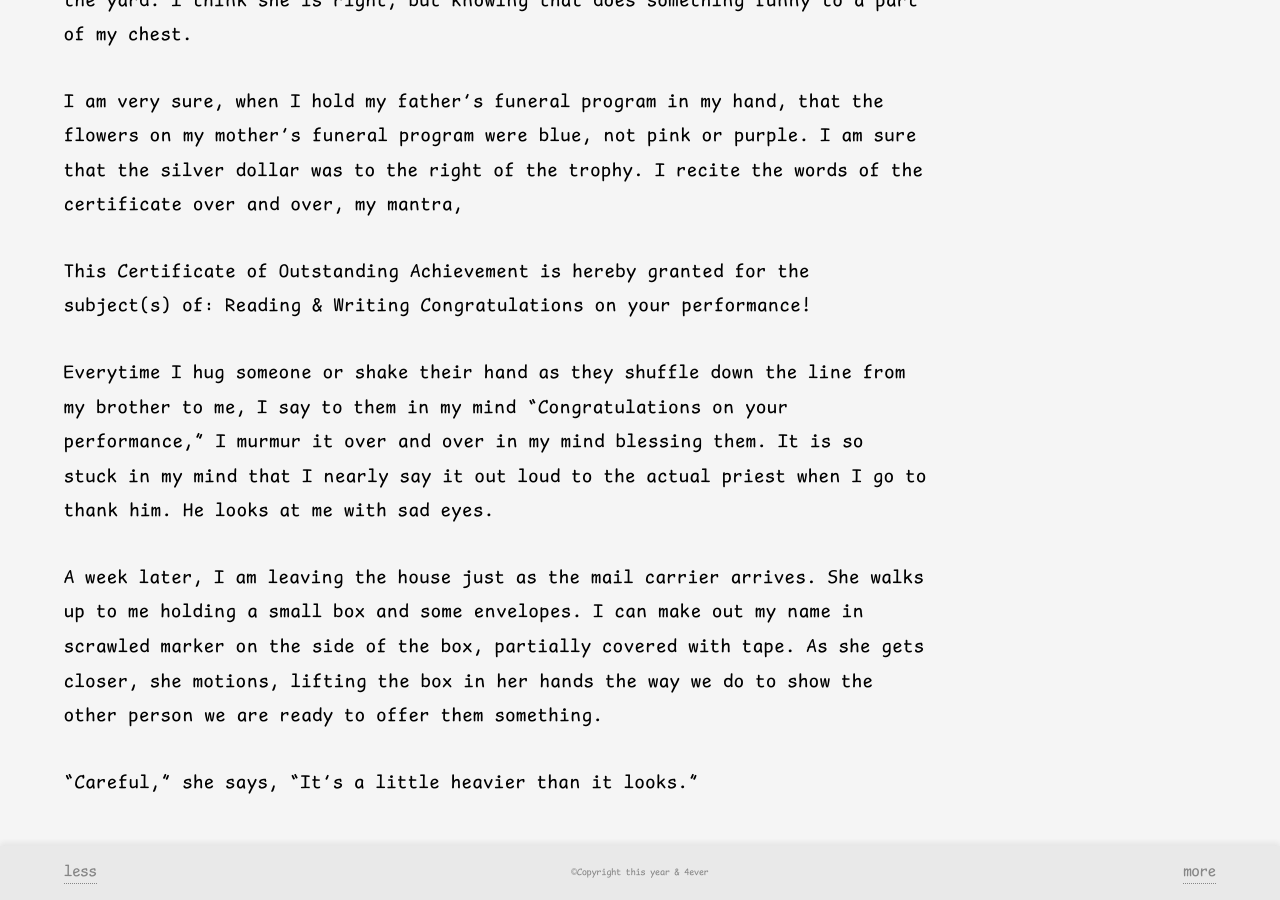
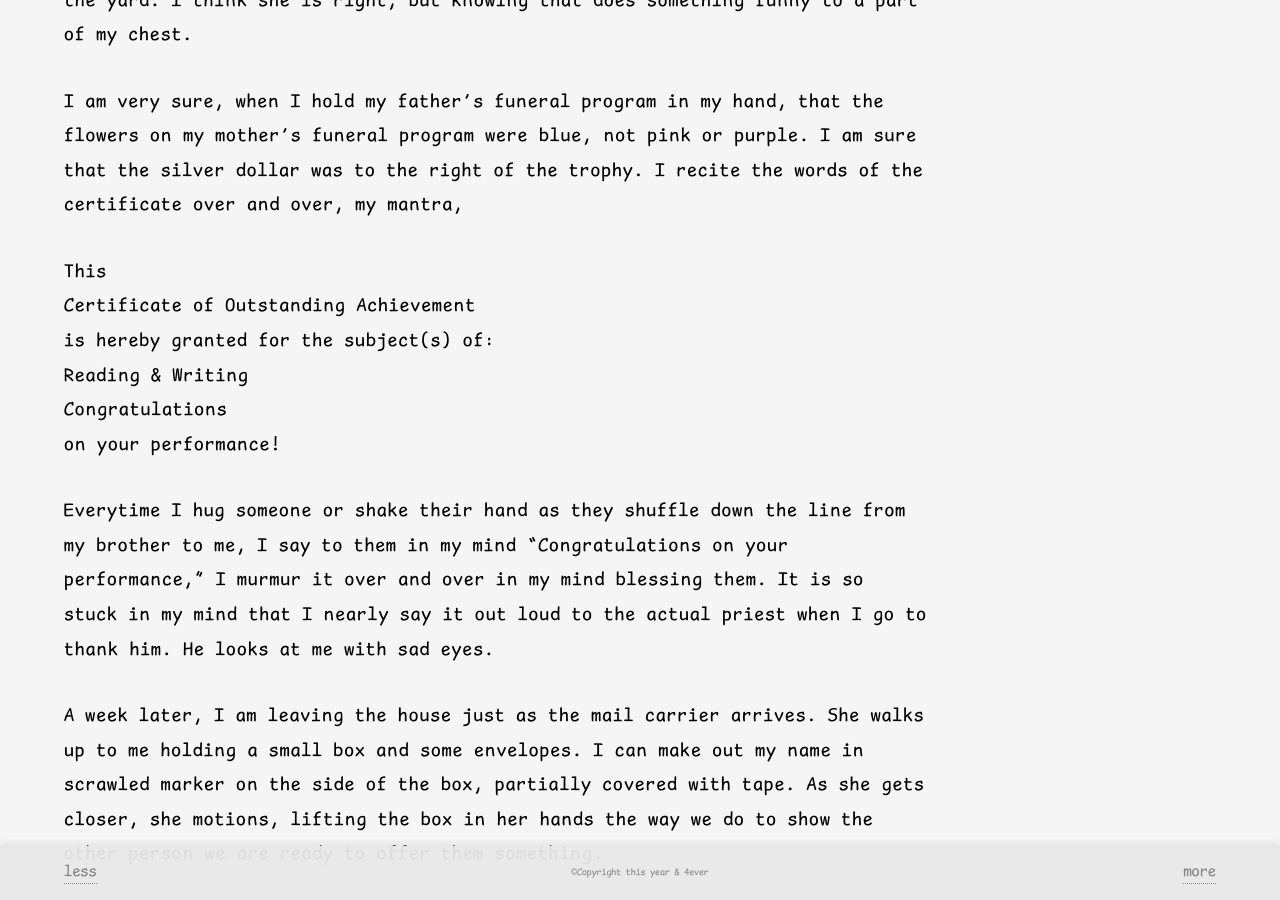
Before and after one commit to shannpersand/deepdeepdeep.space, a Jekyll site: the page built from _particles/thebrasstiger.md, in a window 1280 px wide and 900 px high, scrolled down 3602 px. Built offline with Jekyll 4.4.1, drawn with Linux system fonts in a browser that asks for light colours.

```diff
--- a/_particles/thebrasstiger.md
+++ b/_particles/thebrasstiger.md
@@ -32,12 +32,12 @@ Sometimes, when I visit my father and step-mother for holidays I go looking for
 
 I am very sure, when I hold my father's funeral program in my hand, that the flowers on my mother's funeral program were blue, not pink or purple. I am sure that the silver dollar was to the right of the trophy. I recite the words of the certificate over and over, my mantra,
 
-This
-Certificate of Outstanding Achievement
-is hereby granted for the subject(s) of:
-Reading & Writing
-Congratulations
-on your performance!
+This<br/>
+Certificate of Outstanding Achievement<br/>
+is hereby granted for the subject(s) of:<br/>
+Reading & Writing<br/>
+Congratulations<br/>
+on your performance!<br/>
 
 Everytime I hug someone or shake their hand as they shuffle down the line from my brother to me, I say to them in my mind "Congratulations on your performance," I murmur it over and over in my mind blessing them. It is so stuck in my mind that I nearly say it out loud to the actual priest when I go to thank him. He looks at me with sad eyes.
 
```
